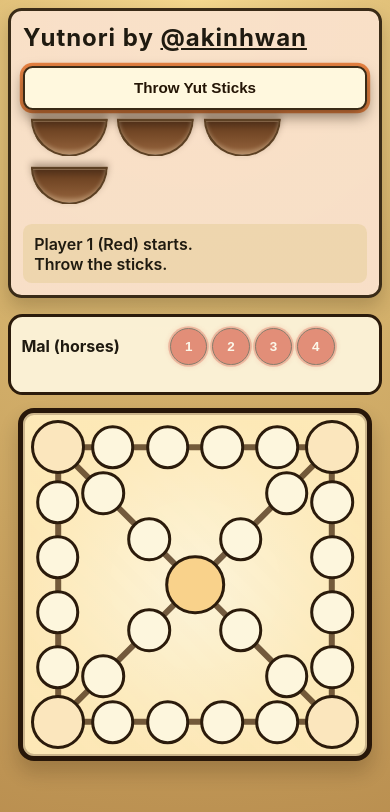
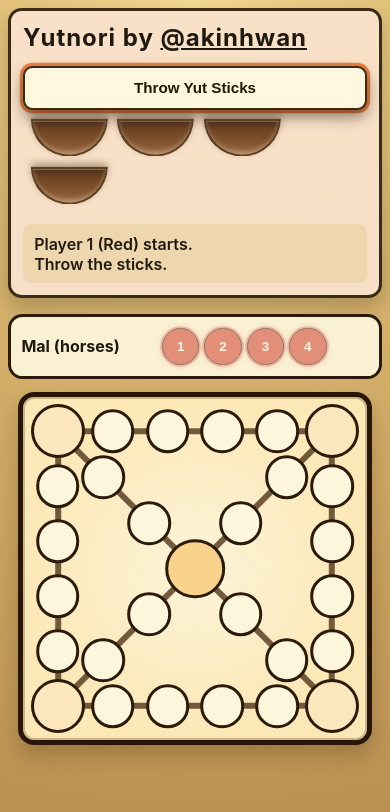
Before and after one commit to akinhwan/yutnori, a React (Create React App) app: page / in a window 390 px wide. Shown: the top 812 px of the page. Built offline with nearby package versions, Linux system fonts and the light colour scheme.

Commit message:
Grid gap

```diff
--- a/src/Board.css
+++ b/src/Board.css
@@ -255,6 +255,10 @@
     grid-template-rows: auto auto;
     align-items: center;
     column-gap: 0.75rem;
+    gap: 0;
+  }
+
+  .player-panel-has-home {
     gap: 1rem;
   }
 
--- a/src/Board.js
+++ b/src/Board.js
@@ -104,8 +104,8 @@ function Board({
     return (
       <section
         className={`player-panel player-panel-${player} ${
-          isCurrentPlayer ? 'player-panel-active' : ''
-        }`}
+          hasHomeTokens ? 'player-panel-has-home' : ''
+        } ${isCurrentPlayer ? 'player-panel-active' : ''}`}
       >
         {/* <h2 className="panel-title">Player {player} {PLAYER_LABELS[player]}</h2> */}
 
```
